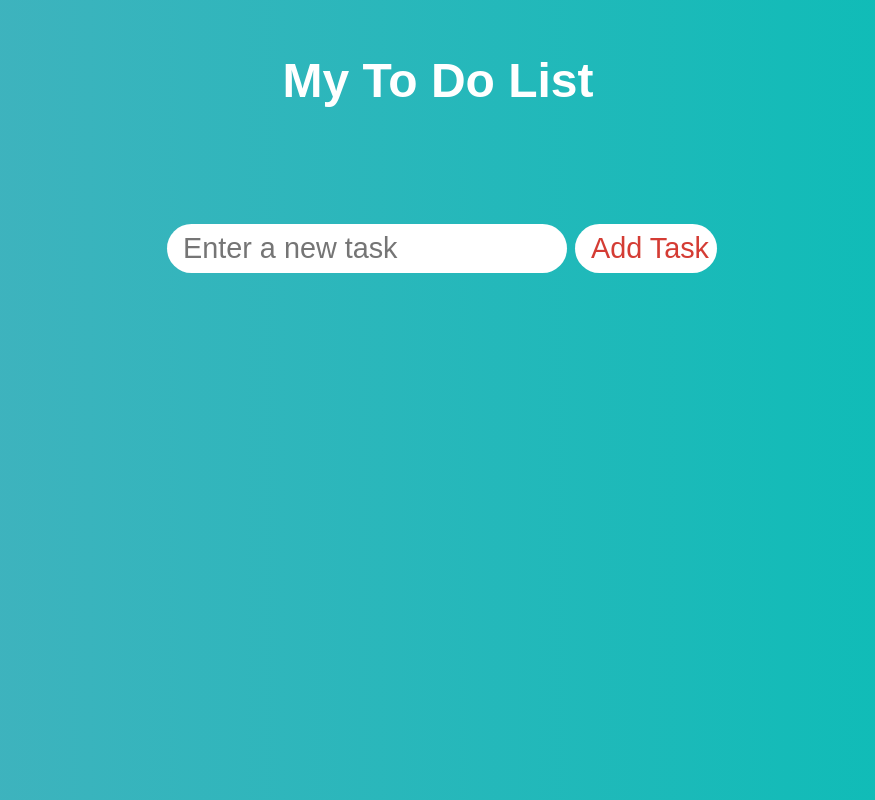
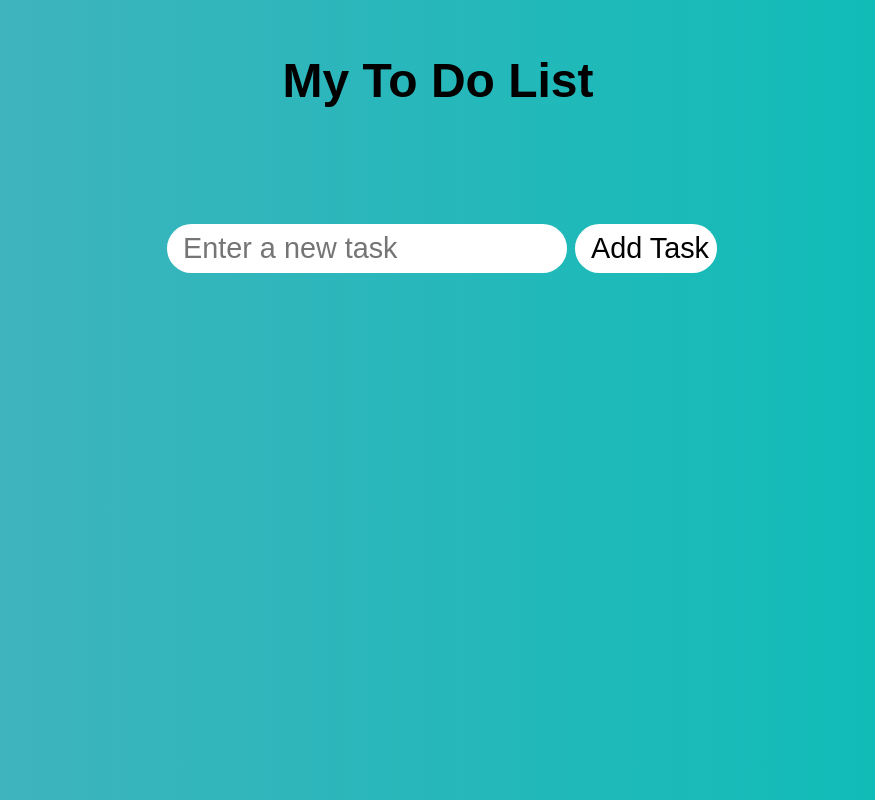
Before and after one commit to JacobA12/To-Do-List-Basic-JS--CSS--HTML-, a plain HTML site: page index.html in a window 1280 px wide. Shown: the whole page, without its empty margins (202-1077 px from the left). Drawn offline with Linux system fonts and the light colour scheme.

Commit message:
Update form and button styles for improved readability and user interaction

```diff
--- a/style.css
+++ b/style.css
@@ -32,6 +32,7 @@ form {
   display: flex;
   justify-content: center;
   align-items: center;
+  color: black;
 }
 
 form input,
@@ -45,7 +46,7 @@ form button {
 }
 
 form button {
-  color: rgba(205, 27, 17, 0.854);
+  color: black;
   background: white;
   cursor: pointer;
   transition: all 0.3 ease;
@@ -54,7 +55,7 @@ form button {
 
 form button:hover {
   color: white;
-  background: rgb(255, 0, 0);
+  background: rgb(27, 0, 135);
 }
 
 .container {
```
